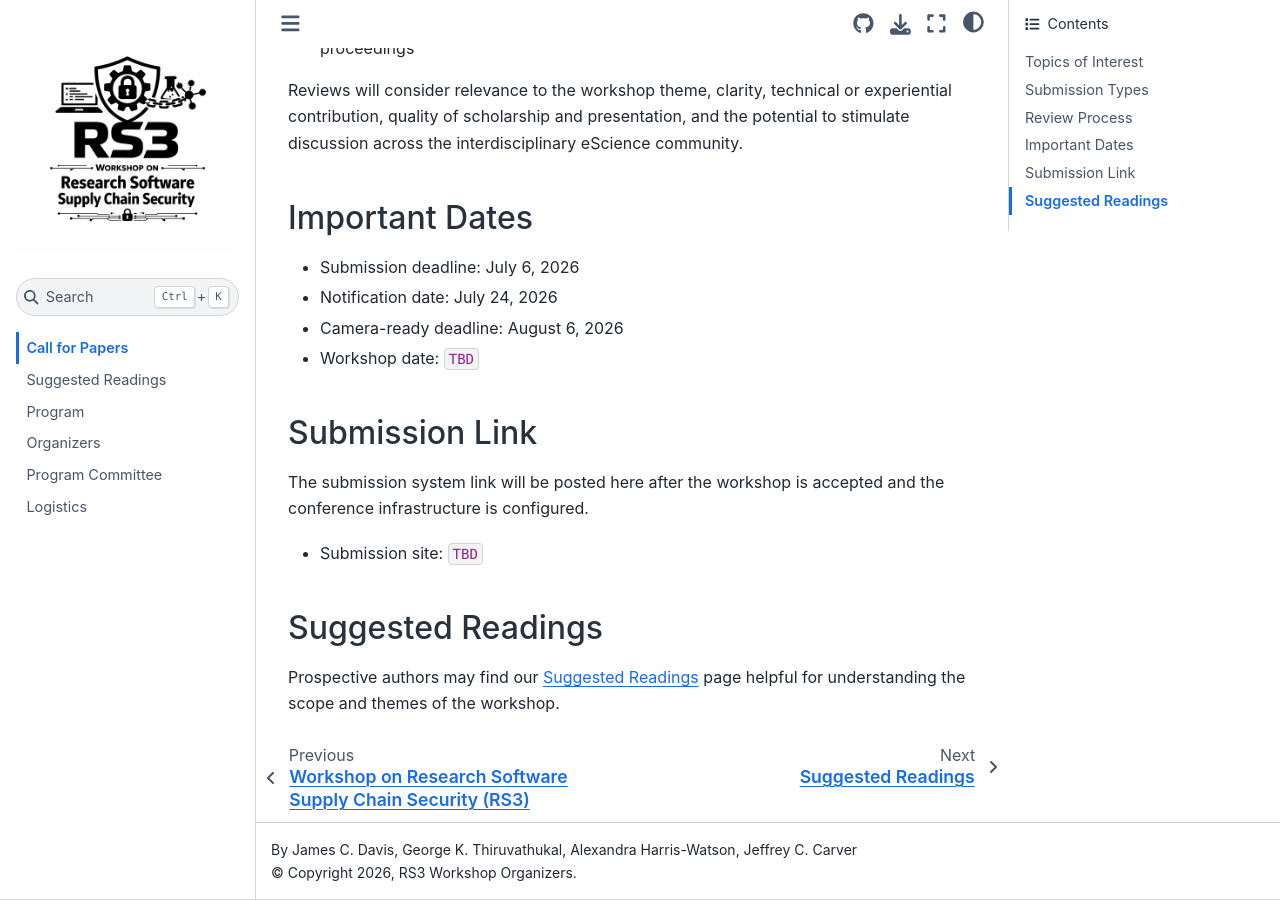
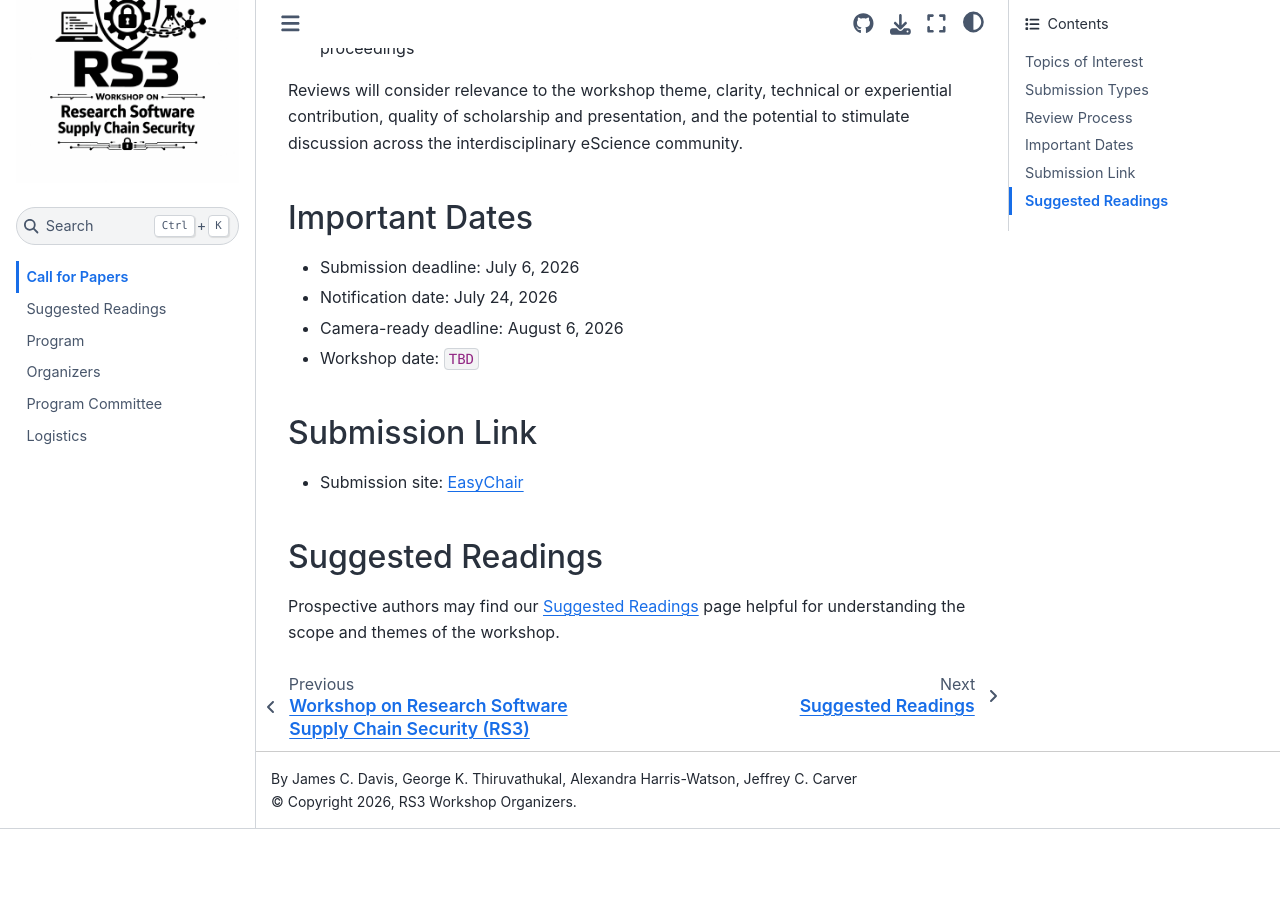
Before and after one commit to rs3series/escience26, a Sphinx documentation site: the page built from docs/call-for-papers.rst, in a window 1280 px wide and 900 px high, scrolled down 1767 px. Built offline with Sphinx 7.4.7 and the Sphinx Book theme 1.1.4, drawn with Linux system fonts in a browser that asks for light colours; after the commit the page ends 2596 px from its top, so only the background shows below that.

Commit message:
Add EasyChair submission link

```diff
--- a/docs/call-for-papers.rst
+++ b/docs/call-for-papers.rst
@@ -87,10 +87,7 @@ Important Dates
 Submission Link
 ---------------
 
-The submission system link will be posted here after the workshop is accepted
-and the conference infrastructure is configured.
-
-- Submission site: ``TBD``
+- Submission site: `EasyChair <https://easychair.org/conferences2/submissions?a=36473981>`__
 
 Suggested Readings
 ------------------
```
